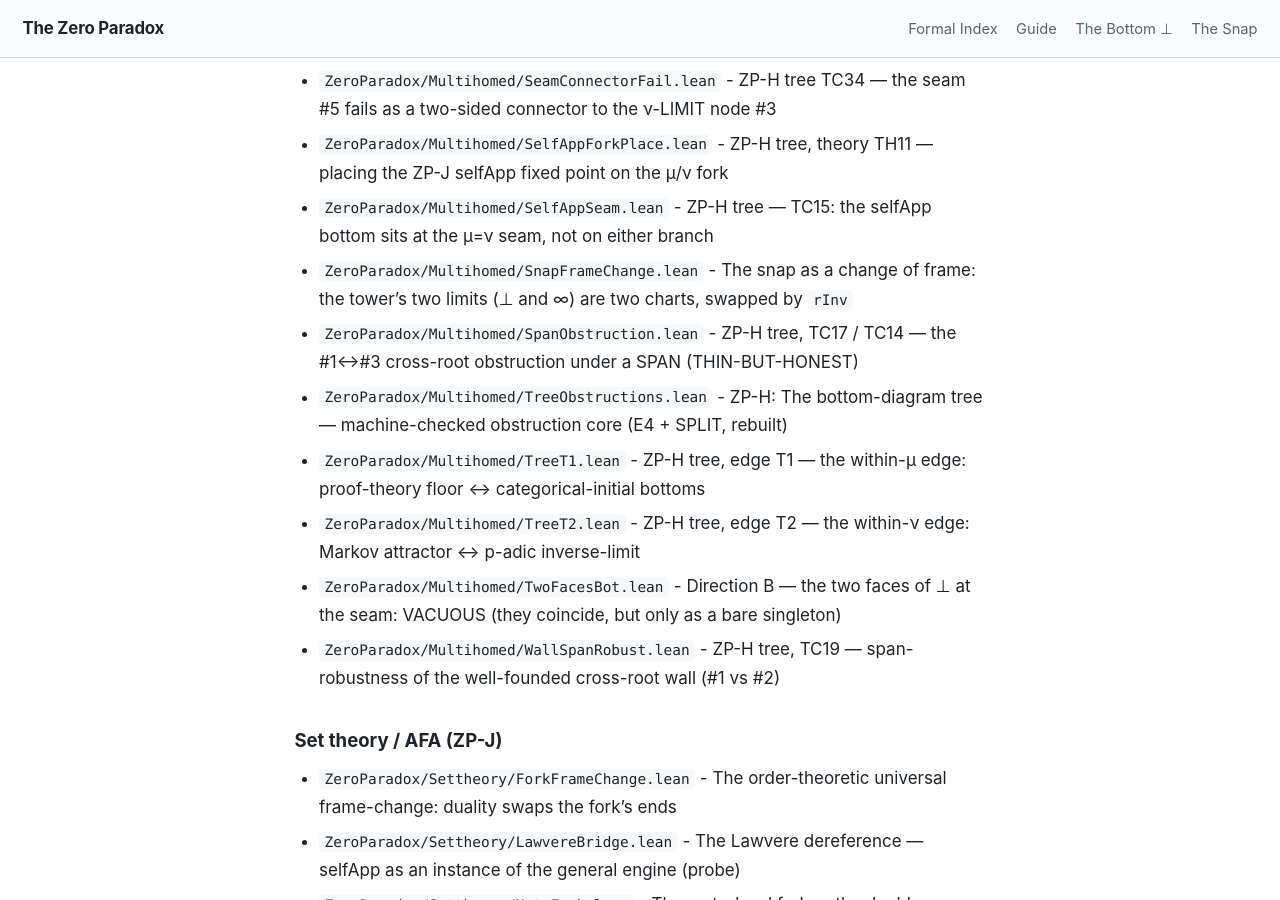
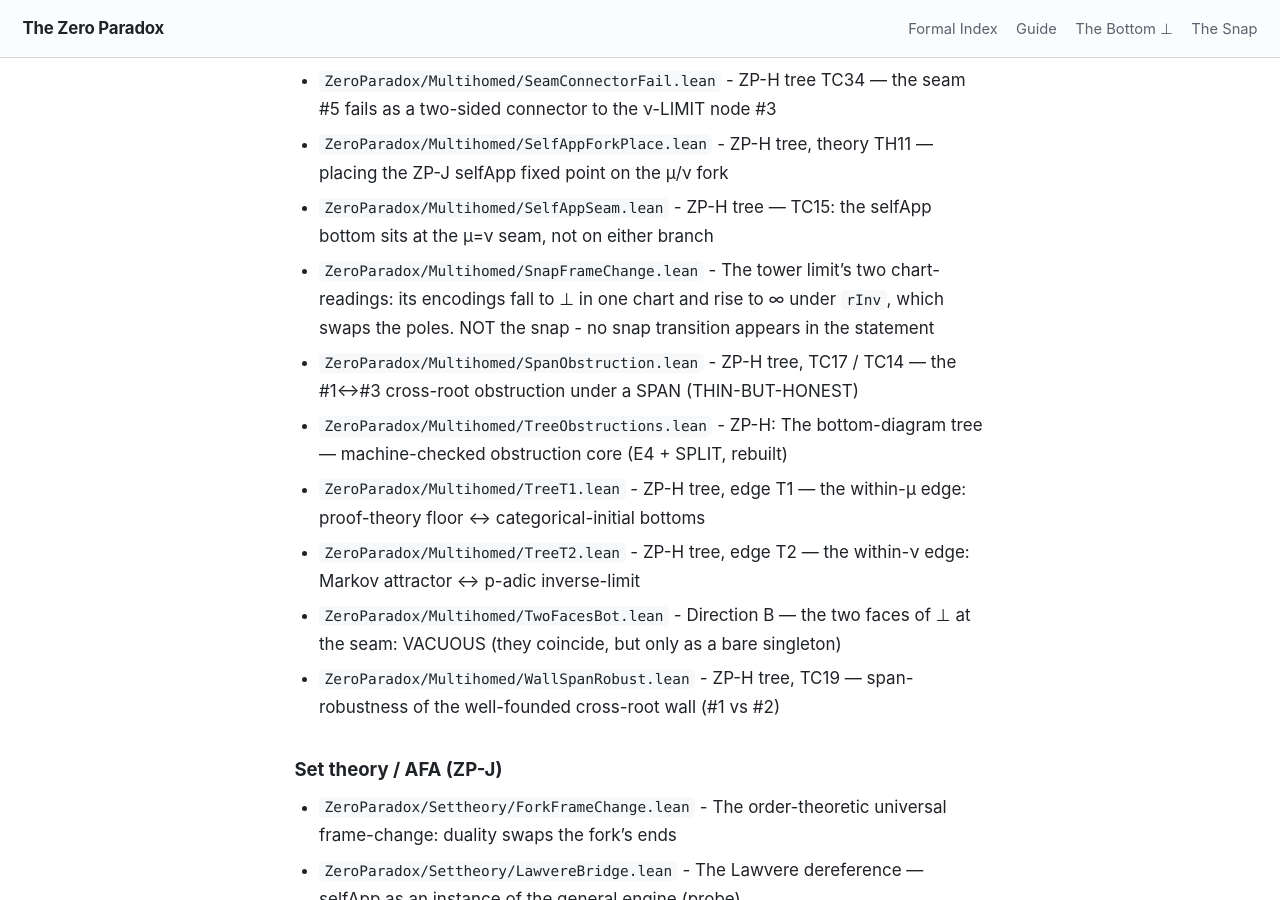
Before and after one commit to timbrigham/ZeroParadox, a Jekyll site: the page built from ZeroParadox/MANIFEST.md, in a window 1280 px wide and 900 px high, scrolled down 14202 px. Built offline with Jekyll 4.4.1, drawn with Linux system fonts in a browser that asks for light colours; our own code applies the rules of GitHub Pages for plain Markdown files.

Commit message:
Claim-wide sweep: four more sites asserting the snap IS the frame change
Co-Authored-By: Claude Opus 4.8 <noreply@anthropic.com>
Claude-Session: https://claude.ai/code/session_01TXX318n12dgxQ9u5gmNbPe

```diff
--- a/ZeroParadox/MANIFEST.md
+++ b/ZeroParadox/MANIFEST.md
@@ -281,7 +281,7 @@ These carry the `-- EXPERIMENTAL` header: the exploratory work the core results
 - `ZeroParadox/Multihomed/SeamConnectorFail.lean` - ZP-H tree TC34 — the seam #5 fails as a two-sided connector to the ν-LIMIT node #3
 - `ZeroParadox/Multihomed/SelfAppForkPlace.lean` - ZP-H tree, theory TH11 — placing the ZP-J selfApp fixed point on the μ/ν fork
 - `ZeroParadox/Multihomed/SelfAppSeam.lean` - ZP-H tree — TC15: the selfApp bottom sits at the μ=ν seam, not on either branch
-- `ZeroParadox/Multihomed/SnapFrameChange.lean` - The snap as a change of frame: the tower's two limits (⊥ and ∞) are two charts, swapped by `rInv`
+- `ZeroParadox/Multihomed/SnapFrameChange.lean` - The tower limit's two chart-readings: its encodings fall to ⊥ in one chart and rise to ∞ under `rInv`, which swaps the poles. NOT the snap - no snap transition appears in the statement
 - `ZeroParadox/Multihomed/SpanObstruction.lean` - ZP-H tree, TC17 / TC14 — the #1↔#3 cross-root obstruction under a SPAN (THIN-BUT-HONEST)
 - `ZeroParadox/Multihomed/TreeObstructions.lean` - ZP-H: The bottom-diagram tree — machine-checked obstruction core (E4 + SPLIT, rebuilt)
 - `ZeroParadox/Multihomed/TreeT1.lean` - ZP-H tree, edge T1 — the within-μ edge: proof-theory floor ↔ categorical-initial bottoms
```
Also changed, not shown: 3 other files.
